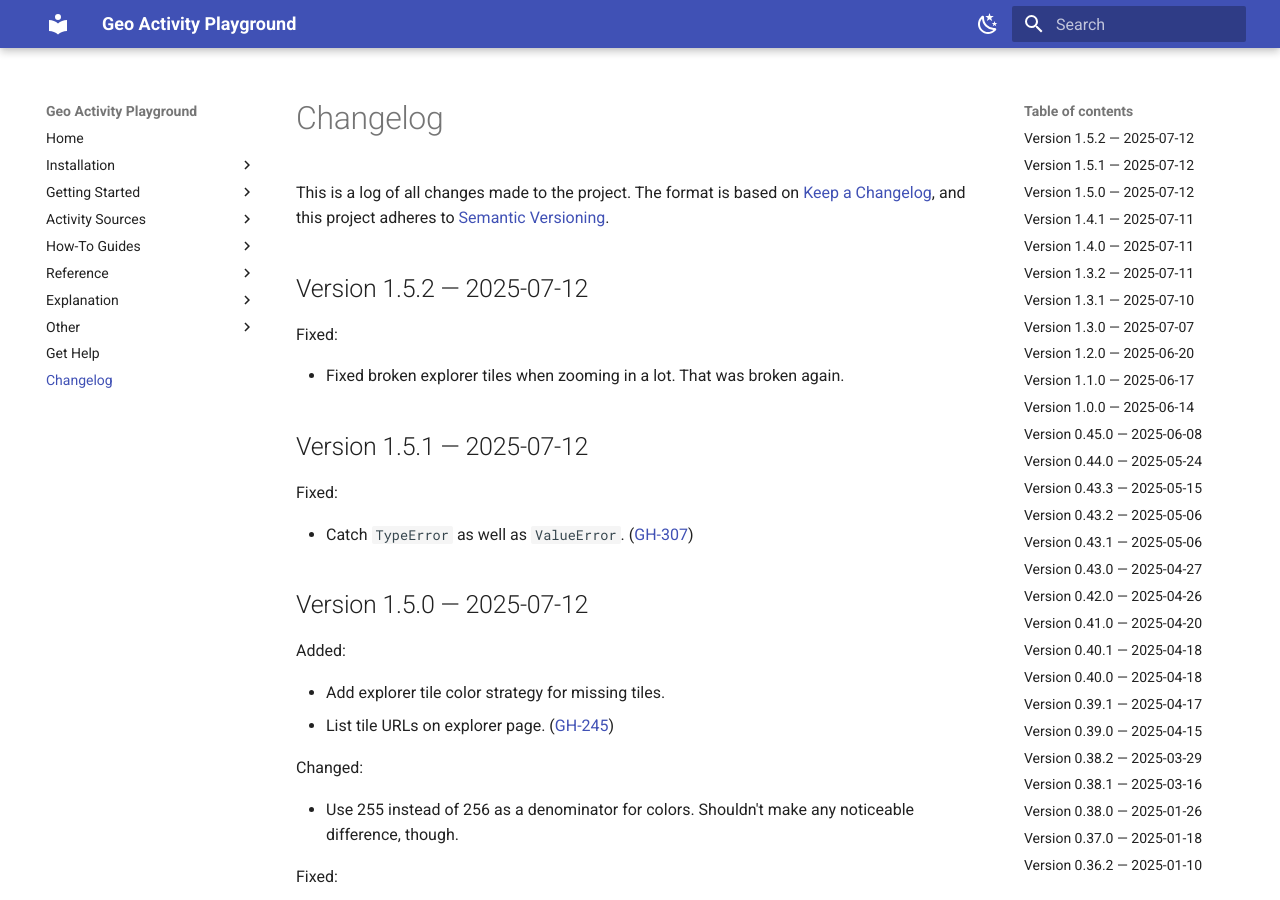
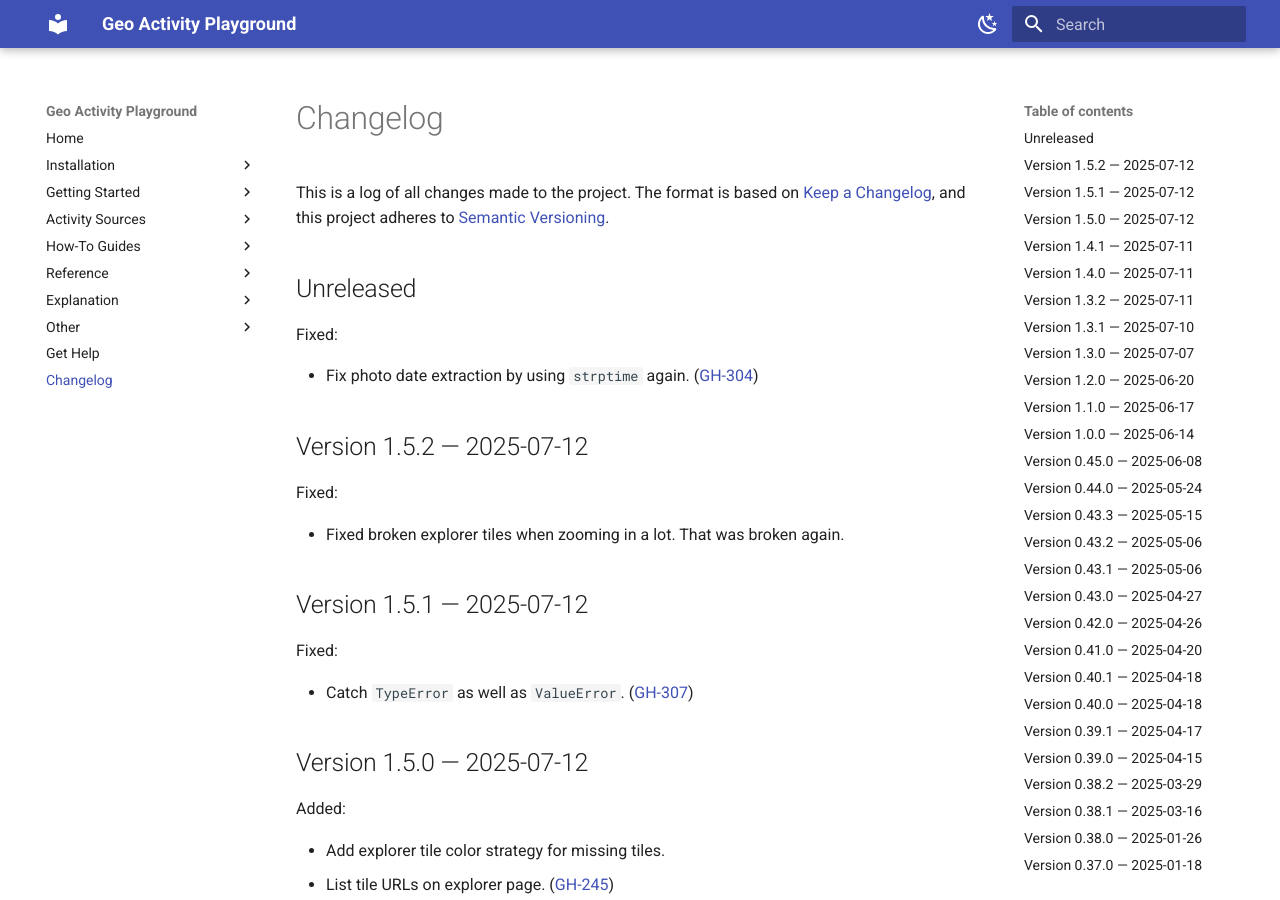
Before and after one commit to martin-ueding/geo-activity-playground, an MkDocs documentation site: the page built from docs/changelog.md, in a window 1280 px wide and 900 px high. Built offline with MkDocs 1.6.1 and Material for MkDocs 9.7.7, drawn with Linux system fonts in a browser that asks for light colours.

Commit message:
GH-304: Fix photo date extraction by using strptime again

```diff
--- a/docs/changelog.md
+++ b/docs/changelog.md
@@ -14,6 +14,12 @@ Types of changes
 
 ([GH-000](https://github.com/martin-ueding/geo-activity-playground/issues/000))
 -->
+
+## Unreleased
+
+Fixed:
+
+- Fix photo date extraction by using `strptime` again. ([GH-304](https://github.com/martin-ueding/geo-activity-playground/issues/304))
 
 ## Version 1.5.2 — 2025-07-12
 
```
Also changed, not shown: 1 other file.
